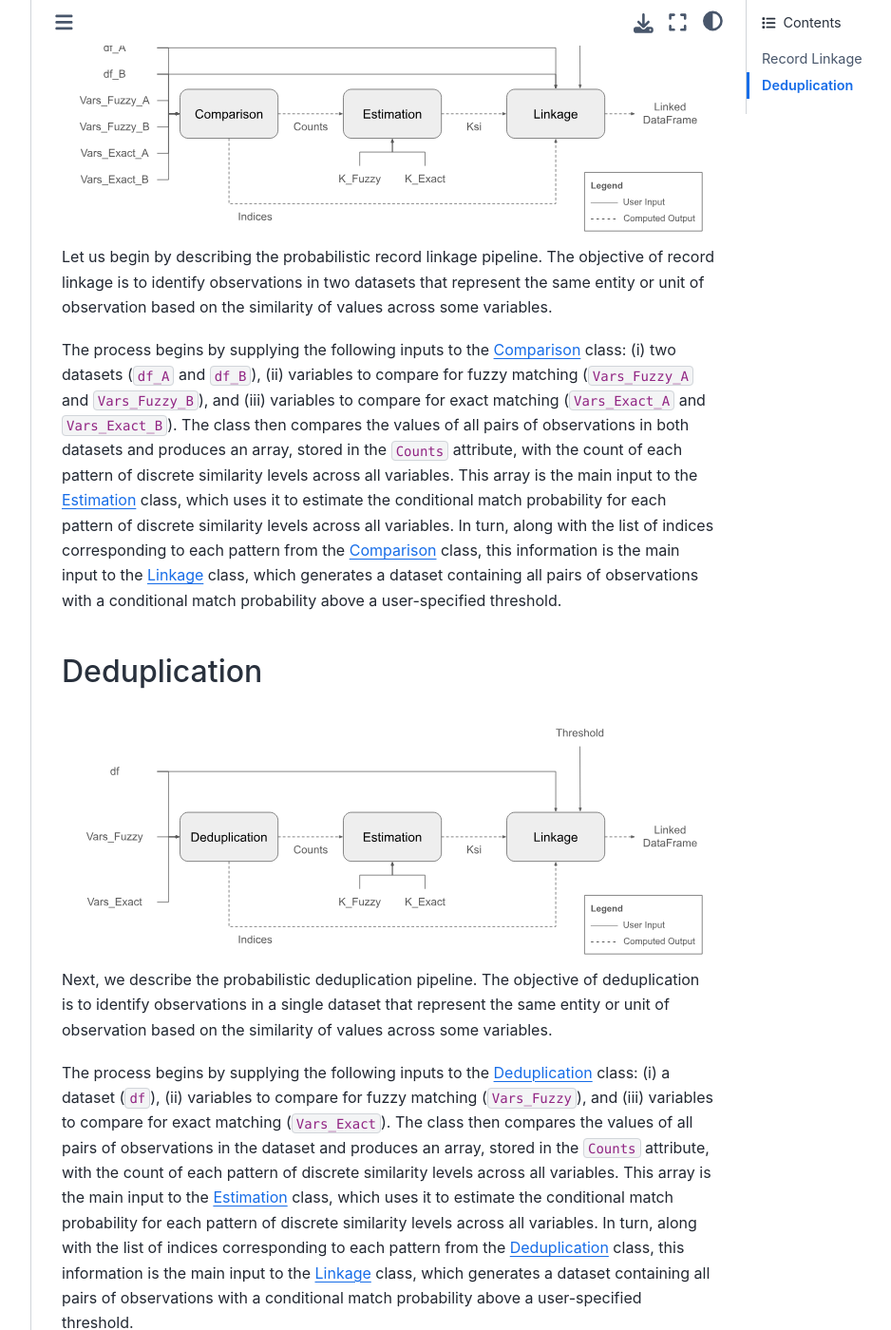
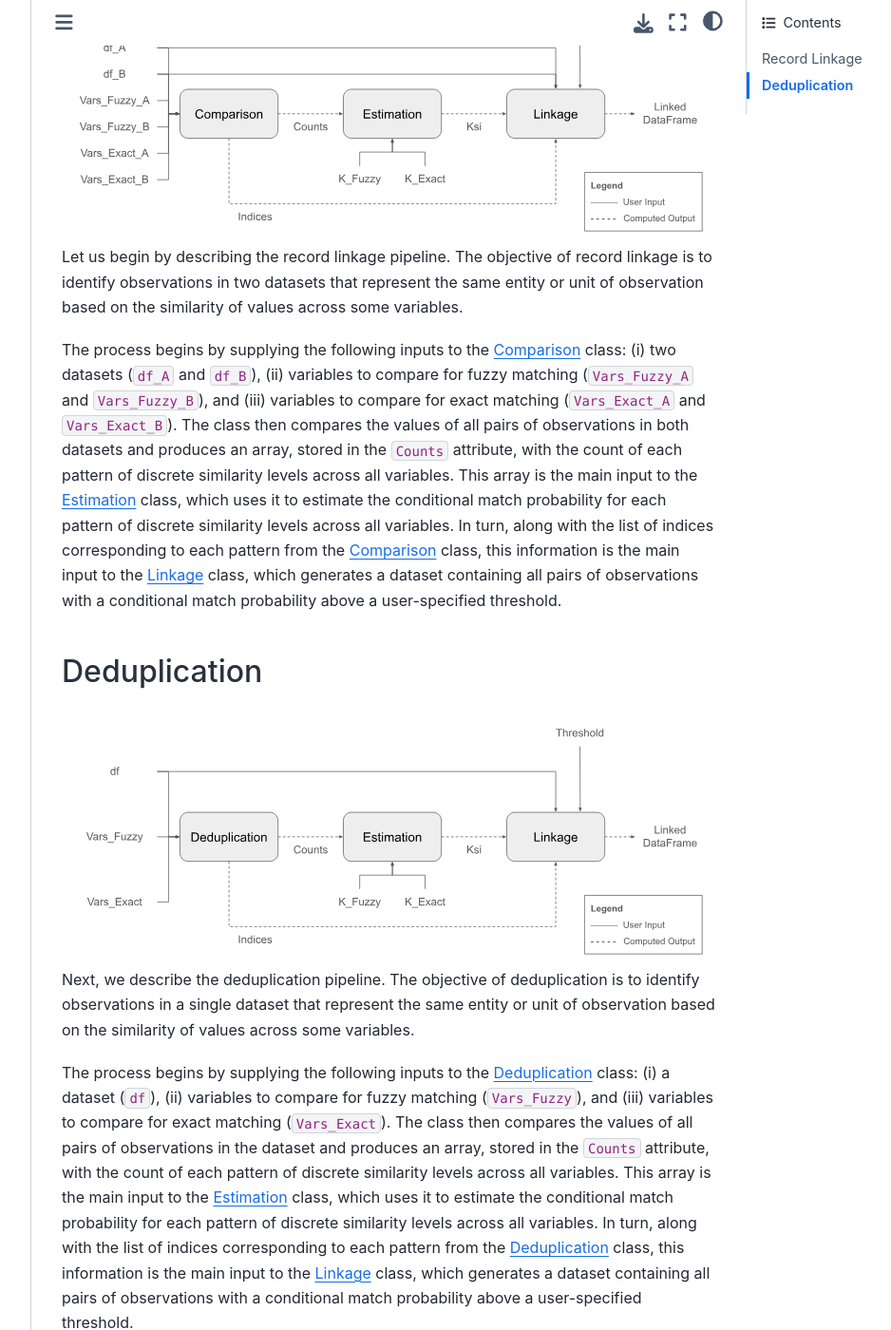
Before and after one commit to jacobmorrier/fast-er, a Sphinx documentation site: the page built from docs/source/architecture.rst, in a window 1280 px wide and 1400 px high, scrolled down 427 px. Shown: the whole window at 95% size, without its empty margins (223-1161 px from the left). Built offline with Sphinx 7.4.7 and the Sphinx Book theme 1.1.4, drawn with Linux system fonts in a browser that asks for light colours; pages that are not in the unit, such as notebooks, are missing from menus; some of the changed text lies outside the part shown.

Commit message:
Update architecture.rst

```diff
--- a/docs/source/architecture.rst
+++ b/docs/source/architecture.rst
@@ -3,14 +3,14 @@ Package Architecture
 
 The package consists of classes designed to serve as modules in probabilistic record linkage and deduplication pipelines, adaptable to the user's needs and requirements. Each class demands user-provided inputs and produces relevant outputs, some of which must be passed to other classes for further processing.
 
-Below are two figures illustrating standard probabilistic record linkage and deduplication pipelines, respectively.
+Below are two figures illustrating standard record linkage and deduplication pipelines, respectively.
 
 Record Linkage
 --------------
 
 .. image:: images/Comparison.svg
 
-Let us begin by describing the probabilistic record linkage pipeline. The objective of record linkage is to identify observations in two datasets that represent the same entity or unit of observation based on the similarity of values across some variables.
+Let us begin by describing the record linkage pipeline. The objective of record linkage is to identify observations in two datasets that represent the same entity or unit of observation based on the similarity of values across some variables.
 
 The process begins by supplying the following inputs to the :doc:`Comparison <comparison>` class: (i) two datasets (``df_A`` and ``df_B``), (ii) variables to compare for fuzzy matching (``Vars_Fuzzy_A`` and ``Vars_Fuzzy_B``), and (iii) variables to compare for exact matching (``Vars_Exact_A`` and ``Vars_Exact_B``). The class then compares the values of all pairs of observations in both datasets and produces an array, stored in the ``Counts`` attribute, with the count of each pattern of discrete similarity levels across all variables. This array is the main input to the :doc:`Estimation <estimation>` class, which uses it to estimate the conditional match probability for each pattern of discrete similarity levels across all variables. In turn, along with the list of indices corresponding to each pattern from the :doc:`Comparison <comparison>` class, this information is the main input to the :doc:`Linkage <linkage>` class, which generates a dataset containing all pairs of observations with a conditional match probability above a user-specified threshold.
 
@@ -19,6 +19,6 @@ Deduplication
 
 .. image:: images/Deduplication.svg
 
-Next, we describe the probabilistic deduplication pipeline. The objective of deduplication is to identify observations in a single dataset that represent the same entity or unit of observation based on the similarity of values across some variables.
+Next, we describe the deduplication pipeline. The objective of deduplication is to identify observations in a single dataset that represent the same entity or unit of observation based on the similarity of values across some variables.
 
 The process begins by supplying the following inputs to the :doc:`Deduplication <deduplication>` class: (i) a dataset (``df``), (ii) variables to compare for fuzzy matching (``Vars_Fuzzy``), and (iii) variables to compare for exact matching (``Vars_Exact``). The class then compares the values of all pairs of observations in the dataset and produces an array, stored in the ``Counts`` attribute, with the count of each pattern of discrete similarity levels across all variables. This array is the main input to the :doc:`Estimation <estimation>` class, which uses it to estimate the conditional match probability for each pattern of discrete similarity levels across all variables. In turn, along with the list of indices corresponding to each pattern from the :doc:`Deduplication <deduplication>` class, this information is the main input to the :doc:`Linkage <linkage>` class, which generates a dataset containing all pairs of observations with a conditional match probability above a user-specified threshold.
```
